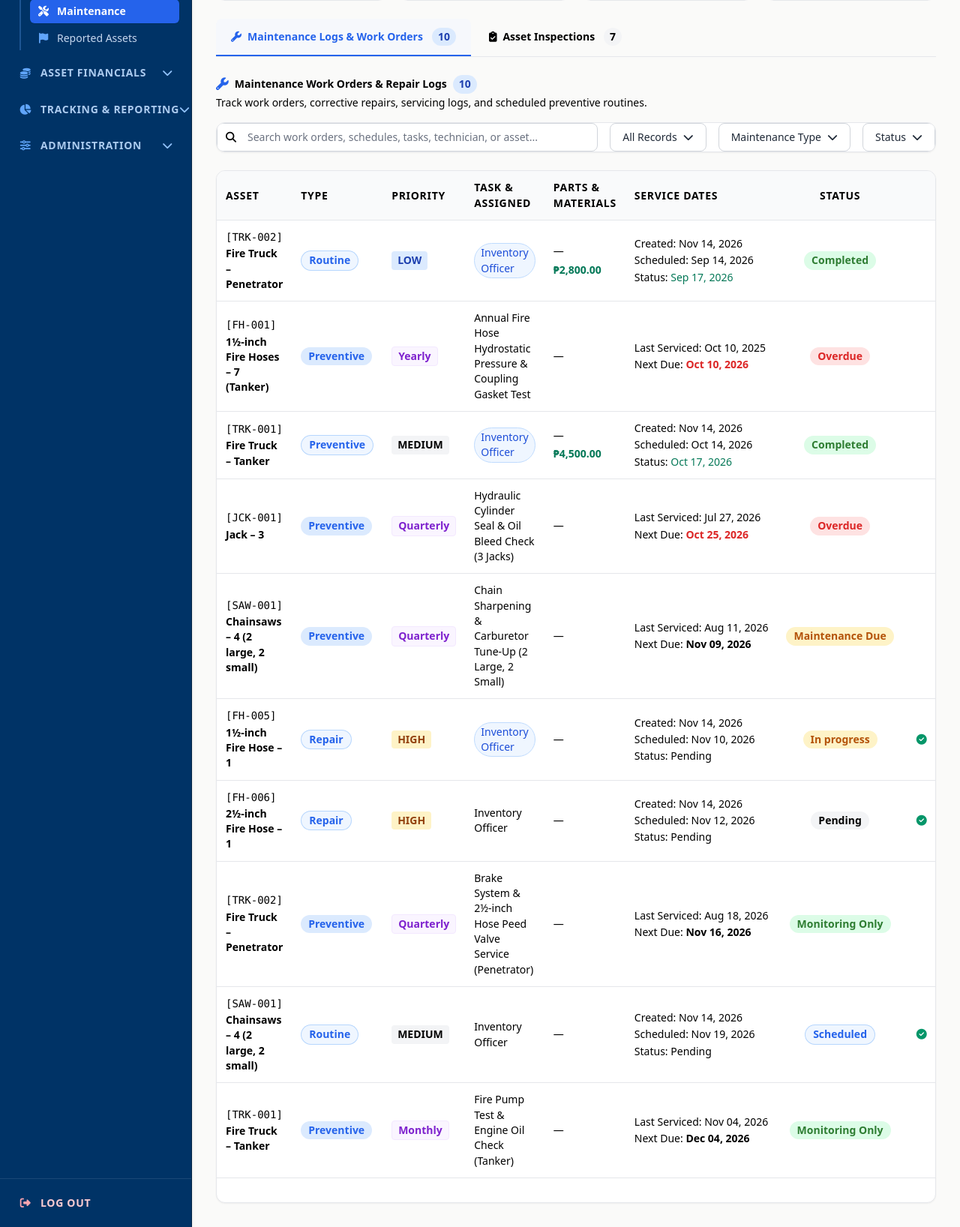
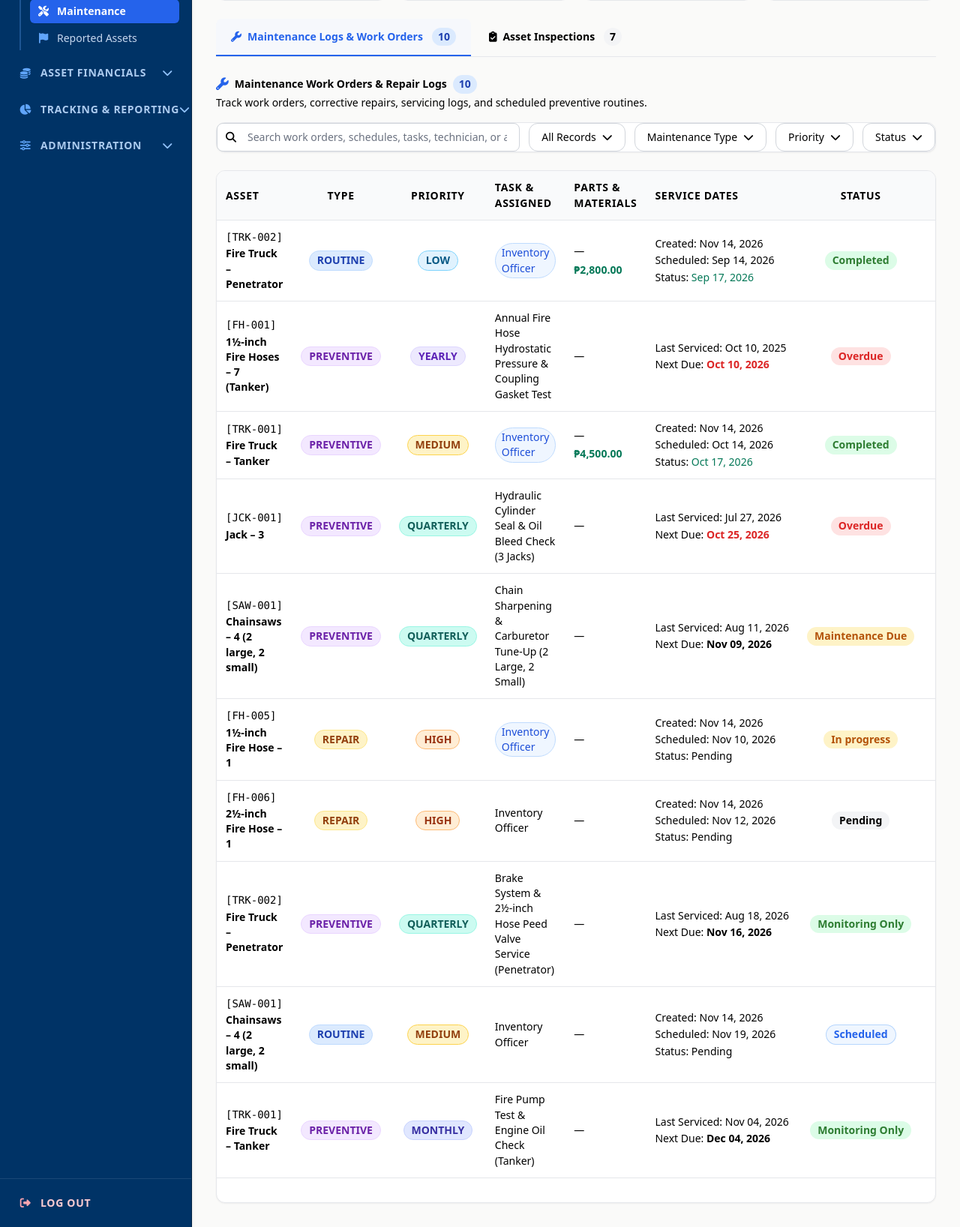
Before and after one commit to jhonxanderpila21/BDES, a Laravel app: page /maintenance in a window 1280 px wide. Shown: the part 323-1959 px from the top of the page at 75% size. Run offline with Laravel 12, Linux system fonts and the light colour scheme; a user stored in the database is signed in; data comes from the database, SQL or seed files in the repository; data that the repository does not hold is empty; style sheets or scripts are compiled from the project's sources.

Commit message:
Bug fixes and UI updates

```diff
--- a/resources/views/asset-operations/deployment/index.blade.php
+++ b/resources/views/asset-operations/deployment/index.blade.php
@@ -70,7 +70,7 @@
     </div>
 
     {{-- Filters & Search --}}
-    <x-card class="mb-6">
+    <x-card class="mb-6 overflow-visible rounded-2xl">
     <div class="flex flex-col sm:flex-row gap-4">
         <div class="flex-1">
             <form action="{{ route('deployment.index') }}" method="GET" id="searchForm">
--- a/resources/views/asset-operations/maintenance/index.blade.php
+++ b/resources/views/asset-operations/maintenance/index.blade.php
@@ -142,9 +142,9 @@
             </div>
 
             {{-- Search & Filters for Merged Maintenance Logs --}}
-            <x-card class="mb-6">
-            <div class="flex flex-col sm:flex-row gap-4">
-                <div class="flex-1">
+            <x-card class="mb-6 overflow-visible rounded-2xl">
+            <div class="flex flex-col lg:flex-row lg:items-center gap-3">
+                <div class="flex-1 min-w-[220px]">
                     <form action="{{ route('maintenance.index') }}" method="GET" id="searchLogForm">
                         <input type="hidden" name="tab" value="logs">
                         @if(request('record_type'))<input type="hidden" name="record_type" value="{{ request('record_type') }}">@endif
@@ -156,7 +156,7 @@
                 </div>
 
                 {{-- Record Type Filter (Requirement 2) --}}
-                <div x-data="{ open: false }" class="relative">
+                <div x-data="{ open: false }" class="relative shrink-0">
                     @php
                         $currentRecordType = request('record_type', 'all');
                         $recordTypeLabels = [
@@ -165,11 +165,11 @@
                             'schedules'   => 'Schedules (SCHED)',
                         ];
                     @endphp
-                    <button @click="open = !open" class="flex items-center gap-2 px-4 py-2 border rounded-lg transition-colors {{ $currentRecordType !== 'all' ? 'bg-indigo-50 border-indigo-300 text-indigo-700' : 'bg-white border-gray-300 hover:bg-gray-50' }}">
+                    <button type="button" @click="open = !open" class="flex items-center justify-between gap-2 px-4 py-2 text-sm font-medium border rounded-xl transition-colors whitespace-nowrap {{ $currentRecordType !== 'all' ? 'bg-indigo-50 border-indigo-300 text-indigo-700' : 'bg-white border-gray-300 text-gray-700 hover:bg-gray-50' }}">
                         <span>{{ $recordTypeLabels[$currentRecordType] ?? 'Record Type' }}</span>
                         <i class="fas fa-chevron-down text-xs"></i>
                     </button>
-                    <div x-show="open" @click.away="open = false" x-cloak class="absolute right-0 mt-2 w-52 bg-white rounded-lg shadow-lg border border-gray-200 z-50 py-1">
+                    <div x-show="open" @click.away="open = false" x-cloak class="absolute right-0 mt-2 w-56 bg-white rounded-xl shadow-lg border border-gray-200 z-50 py-1">
                         <a href="{{ route('maintenance.index', array_merge(request()->except('record_type', 'logs_page'), ['tab' => 'logs', 'record_type' => 'all'])) }}" class="block px-4 py-2 text-sm hover:bg-gray-50 {{ $currentRecordType === 'all' ? 'text-blue-600 font-semibold' : 'text-gray-700' }}">All Records</a>
                         <a href="{{ route('maintenance.index', array_merge(request()->except('record_type', 'logs_page'), ['tab' => 'logs', 'record_type' => 'schedules'])) }}" class="block px-4 py-2 text-sm hover:bg-gray-50 {{ $currentRecordType === 'schedules' ? 'text-blue-600 font-semibold' : 'text-gray-700' }}">
                             <i class="fas fa-calendar-check text-purple-500 mr-1.5"></i>Maintenance Schedules (SCHED)
@@ -181,12 +181,12 @@
                 </div>
 
                 {{-- Type Filter --}}
-                <div x-data="{ open: false }" class="relative">
-                    <button @click="open = !open" class="flex items-center gap-2 px-4 py-2 border rounded-lg transition-colors {{ request('type') ? 'bg-blue-50 border-blue-300 text-blue-700' : 'bg-white border-gray-300 hover:bg-gray-50' }}">
+                <div x-data="{ open: false }" class="relative shrink-0">
+                    <button type="button" @click="open = !open" class="flex items-center justify-between gap-2 px-4 py-2 text-sm font-medium border rounded-xl transition-colors whitespace-nowrap {{ request('type') ? 'bg-blue-50 border-blue-300 text-blue-700' : 'bg-white border-gray-300 text-gray-700 hover:bg-gray-50' }}">
                         <span>{{ request('type') ? ucfirst(request('type')) : 'Maintenance Type' }}</span>
                         <i class="fas fa-chevron-down text-xs"></i>
                     </button>
-                    <div x-show="open" @click.away="open = false" x-cloak class="absolute right-0 mt-2 w-52 bg-white rounded-lg shadow-lg border border-gray-200 z-50 py-1">
+                    <div x-show="open" @click.away="open = false" x-cloak class="absolute right-0 mt-2 w-52 bg-white rounded-xl shadow-lg border border-gray-200 z-50 py-1">
                         <a href="{{ route('maintenance.index', array_merge(request()->except('type', 'logs_page'), ['tab' => 'logs'])) }}" class="block px-4 py-2 text-sm hover:bg-gray-50 {{ !request('type') ? 'text-blue-600 font-semibold' : 'text-gray-700' }}">All Types</a>
                         @foreach($maintenanceTypes as $t)
                             <a href="{{ route('maintenance.index', array_merge(request()->except('logs_page'), ['tab' => 'logs', 'type' => $t])) }}" class="block px-4 py-2 text-sm hover:bg-gray-50 {{ request('type') === $t ? 'text-blue-600 font-semibold' : 'text-gray-700' }}">{{ ucfirst($t) }}</a>
@@ -194,8 +194,22 @@
                     </div>
                 </div>
 
+                {{-- Priority Filter --}}
+                <div x-data="{ open: false }" class="relative shrink-0">
+                    <button type="button" @click="open = !open" class="flex items-center justify-between gap-2 px-4 py-2 text-sm font-medium border rounded-xl transition-colors whitespace-nowrap {{ request('priority') ? 'bg-blue-50 border-blue-300 text-blue-700' : 'bg-white border-gray-300 text-gray-700 hover:bg-gray-50' }}">
+                        <span>{{ request('priority') ? ucfirst(request('priority')) : 'Priority' }}</span>
+                        <i class="fas fa-chevron-down text-xs"></i>
+                    </button>
+                    <div x-show="open" @click.away="open = false" x-cloak class="absolute right-0 mt-2 w-48 bg-white rounded-xl shadow-lg border border-gray-200 z-50 py-1">
+                        <a href="{{ route('maintenance.index', array_merge(request()->except('priority', 'logs_page'), ['tab' => 'logs'])) }}" class="block px-4 py-2 text-sm hover:bg-gray-50 {{ !request('priority') ? 'text-blue-600 font-semibold' : 'text-gray-700' }}">All Priorities</a>
+                        @foreach($priorityLevels as $lvl)
+                            <a href="{{ route('maintenance.index', array_merge(request()->except('logs_page'), ['tab' => 'logs', 'priority' => $lvl])) }}" class="block px-4 py-2 text-sm hover:bg-gray-50 {{ request('priority') === $lvl ? 'text-blue-600 font-semibold' : 'text-gray-700' }}">{{ ucfirst($lvl) }}</a>
+                        @endforeach
+                    </div>
+                </div>
+
                 {{-- Status Filter --}}
-                <div x-data="{ open: false }" class="relative">
+                <div x-data="{ open: false }" class="relative shrink-0">
                     @php
                         $currentStatus = request('status');
                         $statusLabels = [
@@ -210,11 +224,11 @@
                             'Overdue'          => 'Overdue',
                         ];
                     @endphp
-                    <button @click="open = !open" class="flex items-center gap-2 px-4 py-2 border rounded-lg transition-colors {{ $currentStatus ? 'bg-blue-50 border-blue-300 text-blue-700' : 'bg-white border-gray-300 hover:bg-gray-50' }}">
+                    <button type="button" @click="open = !open" class="flex items-center justify-between gap-2 px-4 py-2 text-sm font-medium border rounded-xl transition-colors whitespace-nowrap {{ $currentStatus ? 'bg-blue-50 border-blue-300 text-blue-700' : 'bg-white border-gray-300 text-gray-700 hover:bg-gray-50' }}">
                         <span>{{ $currentStatus ? ($statusLabels[$currentStatus] ?? ucfirst(str_replace('_', ' ', $currentStatus))) : 'Status' }}</span>
                         <i class="fas fa-chevron-down text-xs"></i>
                     </button>
-                    <div x-show="open" @click.away="open = false" x-cloak class="absolute right-0 mt-2 w-52 bg-white rounded-lg shadow-lg border border-gray-200 z-50 py-1">
+                    <div x-show="open" @click.away="open = false" x-cloak class="absolute right-0 mt-2 w-52 bg-white rounded-xl shadow-lg border border-gray-200 z-50 py-1">
                         <a href="{{ route('maintenance.index', array_merge(request()->except('status', 'logs_page'), ['tab' => 'logs'])) }}" class="block px-4 py-2 text-sm hover:bg-gray-50 {{ !$currentStatus ? 'text-blue-600 font-semibold' : 'text-gray-700' }}">All Statuses</a>
                         <div class="border-t border-gray-100 my-1"></div>
                         <div class="px-4 py-1 text-[11px] font-bold text-gray-400 uppercase tracking-wider">Work Order Statuses</div>
@@ -229,6 +243,12 @@
                         @endforeach
                     </div>
                 </div>
+
+                @if(request()->hasAny(['search', 'record_type', 'type', 'priority', 'status']))
+                    <a href="{{ route('maintenance.index', ['tab' => 'logs']) }}" class="px-4 py-2 bg-blue-50 hover:bg-blue-100 text-blue-700 border border-blue-200 rounded-xl text-sm font-semibold transition-colors whitespace-nowrap shrink-0">
+                        Reset
+                    </a>
+                @endif
             </div>
             </x-card>
 
@@ -239,8 +259,8 @@
                         <thead class="bg-gray-50 border-b border-gray-200">
                             <tr>
                                 <th class="px-3.5 py-3 text-left text-xs font-bold text-gray-700 uppercase tracking-wider">Asset</th>
-                                <th class="px-3 py-3 text-left text-xs font-bold text-gray-700 uppercase tracking-wider">Type</th>
-                                <th class="px-3 py-3 text-left text-xs font-bold text-gray-700 uppercase tracking-wider">Priority</th>
+                                <th class="px-3 py-3 text-center text-xs font-bold text-gray-700 uppercase tracking-wider">Type</th>
+                                <th class="px-3 py-3 text-center text-xs font-bold text-gray-700 uppercase tracking-wider">Priority</th>
                                 <th class="px-3 py-3 text-left text-xs font-bold text-gray-700 uppercase tracking-wider">Task & Assigned</th>
                                 <th class="px-3 py-3 text-left text-xs font-bold text-gray-700 uppercase tracking-wider">Parts &amp; Materials</th>
                                 <th class="px-3 py-3 text-left text-xs font-bold text-gray-700 uppercase tracking-wider">Service Dates</th>
@@ -269,30 +289,48 @@
                                     </td>
 
                                     {{-- Type Column --}}
-                                    <td class="px-3 py-3 whitespace-nowrap">
+                                    <td class="px-3 py-3 align-middle whitespace-nowrap text-center">
+                                        @php
+                                            $typeLabel = !empty($item->is_schedule) ? 'preventive' : strtolower($item->type ?? 'routine');
+                                            $typeBadge = match($typeLabel) {
+                                                'preventive' => 'bg-purple-100 text-purple-800 border border-purple-200',
+                                                'corrective', 'repair' => 'bg-amber-100 text-amber-800 border border-amber-200',
+                                                'emergency'  => 'bg-rose-100 text-rose-800 border border-rose-200',
+                                                'inspection' => 'bg-teal-100 text-teal-800 border border-teal-200',
+                                                'overhaul'   => 'bg-indigo-100 text-indigo-800 border border-indigo-200',
+                                                default      => 'bg-blue-100 text-blue-800 border border-blue-200',
+                                            };
+                                        @endphp
+                                        <span class="inline-block px-2.5 py-0.5 text-[10px] font-bold uppercase rounded-full {{ $typeBadge }}">
+                                            {{ ucfirst($typeLabel) }}
+                                        </span>
+                                    </td>
+
+                                    {{-- Priority Column --}}
+                                    <td class="px-3 py-3 align-middle whitespace-nowrap text-center">
                                         @if(!empty($item->is_schedule))
-                                            <x-badge variant="primary" size="sm">Preventive</x-badge>
-                                        @else
-                                            <x-badge variant="info" size="sm">{{ ucfirst($item->type) }}</x-badge>
-                                        @endif
-                                    </td>
-
-                                    {{-- Priority Column --}}
-                                    <td class="px-3 py-3 whitespace-nowrap">
-                                        @if(!empty($item->is_schedule))
-                                            <span class="inline-flex items-center gap-1 text-[10px] font-semibold text-purple-700 bg-purple-50 px-2 py-0.5 rounded border border-purple-100">
+                                            @php
+                                                $intervalBadge = match(strtolower($item->interval_type ?? '')) {
+                                                    'monthly'   => 'bg-indigo-100 text-indigo-800 border border-indigo-200',
+                                                    'quarterly' => 'bg-teal-100 text-teal-800 border border-teal-200',
+                                                    'yearly', 'annual' => 'bg-violet-100 text-violet-800 border border-violet-200',
+                                                    default     => 'bg-slate-100 text-slate-700 border border-slate-200',
+                                                };
+                                            @endphp
+                                            <span class="inline-flex items-center gap-1 text-[10px] font-bold uppercase px-2.5 py-0.5 rounded-full {{ $intervalBadge }}">
                                                 {{ $item->interval_type }}
                                             </span>
                                         @else
                                             @php
                                                 $priBadge = match($item->priority ?? 'medium') {
-                                                     'urgent' => 'bg-rose-100 text-rose-800',
-                                                     'high'   => 'bg-amber-100 text-amber-800',
-                                                     'low'    => 'bg-blue-100 text-blue-800',
-                                                     default  => 'bg-gray-100 text-gray-800',
+                                                     'urgent' => 'bg-red-600 text-white border border-red-700',
+                                                     'high'   => 'bg-orange-100 text-orange-800 border border-orange-300',
+                                                     'medium' => 'bg-amber-100 text-amber-800 border border-amber-300',
+                                                     'low'    => 'bg-sky-100 text-sky-800 border border-sky-300',
+                                                     default  => 'bg-amber-100 text-amber-800 border border-amber-300',
                                                 };
                                             @endphp
-                                            <span class="inline-block px-2 py-0.5 text-[10px] font-bold uppercase rounded {{ $priBadge }}">
+                                            <span class="inline-block px-2.5 py-0.5 text-[10px] font-bold uppercase rounded-full {{ $priBadge }}">
                                                 {{ $item->priority ?? 'medium' }}
                                             </span>
                                         @endif
@@ -494,7 +532,7 @@
                 </div>
 
                 {{-- Search & Filters for Inspections --}}
-                <x-card class="mb-6">
+                <x-card class="mb-6 overflow-visible rounded-2xl">
                 <div class="flex flex-col sm:flex-row gap-4">
                     <div class="flex-1">
                         <form action="{{ route('maintenance.index') }}" method="GET" id="searchInspectionForm">
@@ -2026,10 +2064,11 @@
 
                 const priBadge = document.getElementById('view_maint_priority_badge');
                 priBadge.textContent = (item.priority || 'medium').toUpperCase();
-                priBadge.className = 'px-2 py-0.5 text-xs font-bold uppercase rounded ' + (
-                    item.priority === 'urgent' ? 'bg-rose-100 text-rose-800' :
-                    item.priority === 'high' ? 'bg-amber-100 text-amber-800' :
-                    item.priority === 'low' ? 'bg-blue-100 text-blue-800' : 'bg-gray-100 text-gray-800'
+                priBadge.className = 'px-2.5 py-0.5 text-xs font-bold uppercase rounded-full ' + (
+                    item.priority === 'urgent' ? 'bg-red-600 text-white border border-red-700' :
+                    item.priority === 'high' ? 'bg-orange-100 text-orange-800 border border-orange-300' :
+                    item.priority === 'low' ? 'bg-sky-100 text-sky-800 border border-sky-300' :
+                    'bg-amber-100 text-amber-800 border border-amber-300'
                 );
 
                 const statBadge = document.getElementById('view_maint_status_badge');
--- a/resources/views/components/card.blade.php
+++ b/resources/views/components/card.blade.php
@@ -9,7 +9,10 @@
     'bodyClass' => '',
 ])
 
-<div {{ $attributes->merge(['class' => 'bg-white rounded-xl shadow-sm border border-[#E5E7EB] overflow-hidden ' . $class]) }}>
+@php
+    $overflowClass = str_contains($class, 'overflow-visible') ? '' : 'overflow-hidden';
+@endphp
+<div {{ $attributes->merge(['class' => 'bg-white rounded-xl shadow-sm border border-[#E5E7EB] ' . $overflowClass . ' ' . $class]) }}>
     @if($title || $actions || isset($header))
         <div class="px-5 py-4 border-b border-gray-100 flex flex-col sm:flex-row sm:items-center justify-between gap-3 {{ $headerClass }}">
             @if(isset($header))
```
Also changed, not shown: 1 other file.
